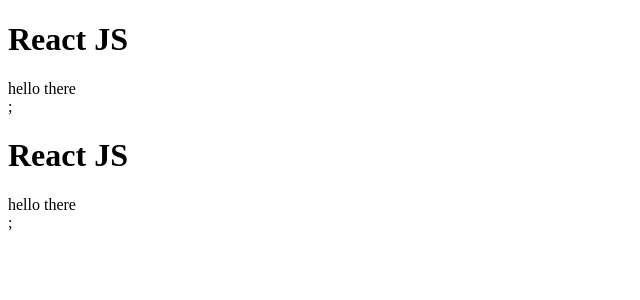
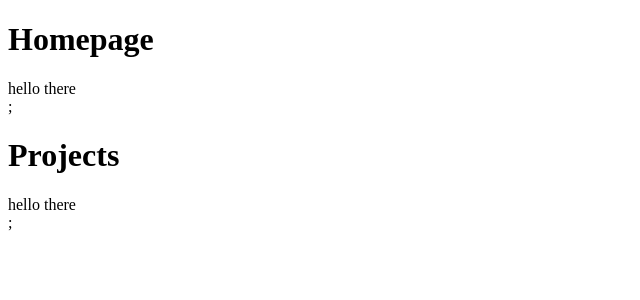
Before and after one commit to andrebertonha/goStack-frontend, a React app: page / in a window 1280 px wide. Shown: the top 300 px of the page, without its empty margins (0-640 px from the left). Built offline with nearby package versions, Linux system fonts and the light colour scheme.

Commit message:
properties concept

```diff
--- a/src/App.js
+++ b/src/App.js
@@ -2,11 +2,19 @@
 
 import Header from './components/Header';
 
+/**
+ *** Conceitos React
+ - Componente
+ - Propriedade
+ - Estado
+
+ */
+
 function App() {
     return (
         <>
-            <Header />;
-            <Header />;
+            <Header title="Homepage" />;
+            <Header title="Projects" />;
         </>
     );
 }
--- a/src/components/Header.js
+++ b/src/components/Header.js
@@ -1,9 +1,9 @@
 import React from 'react';
 
-export default function Header() {
+export default function Header(props) {
     return (
         <header>
-            <h1>React JS</h1>
+            <h1>{props.title}</h1>
             <span>hello there</span>
         </header>
     );
```
